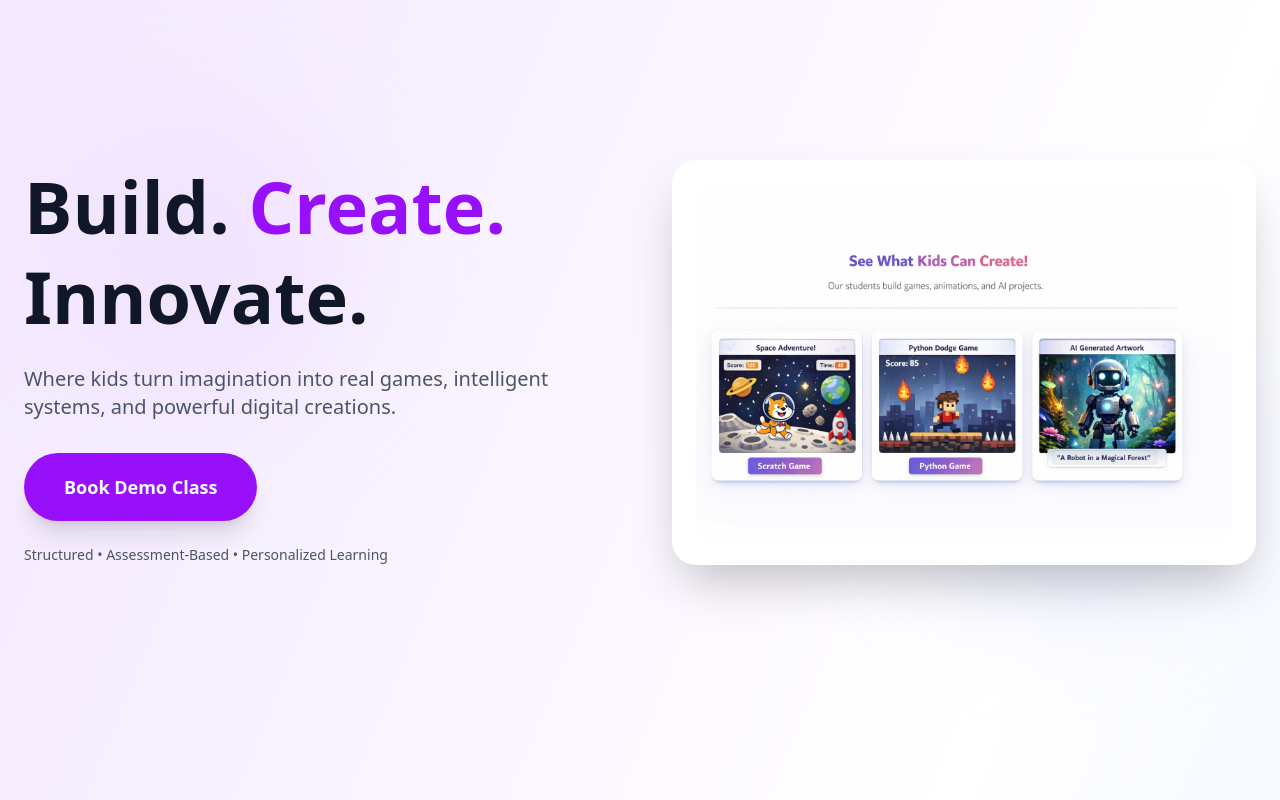
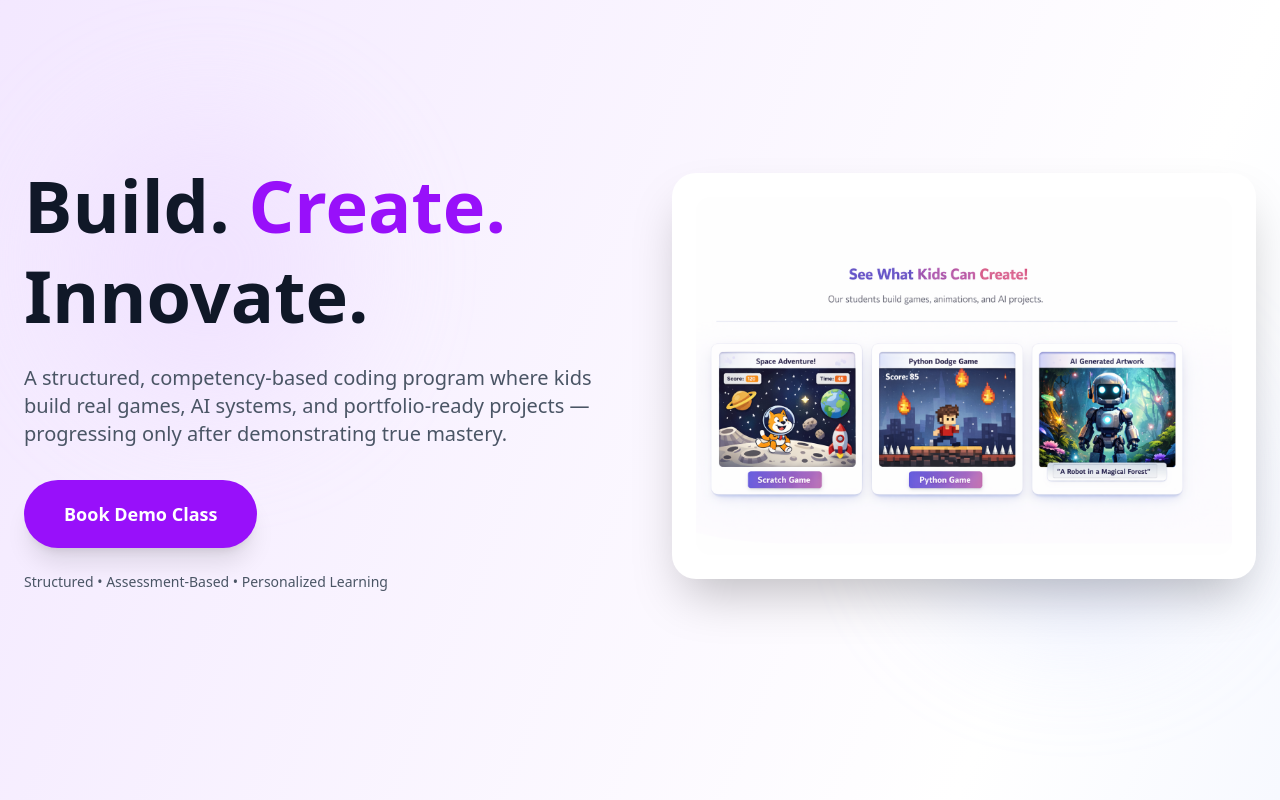
Before and after one commit to srushteesingh/logicleap-platform, a Next.js app: page / in a window 1280 px wide. Shown: the top 800 px of the page. Built offline with nearby package versions, Linux system fonts and the light colour scheme.

Commit message:
Strengthen hero clarity and authority

```diff
--- a/app/page.tsx
+++ b/app/page.tsx
@@ -95,8 +95,9 @@ export default function Home() {
           </h1>
 
           <p className="text-lg md:text-xl text-gray-600 mb-8 max-w-xl">
-            Where kids turn imagination into real games, intelligent systems,
-            and powerful digital creations.
+            A structured, competency-based coding program where kids build real
+            games, AI systems, and portfolio-ready projects — progressing only
+            after demonstrating true mastery.
           </p>
 
           <button className="bg-purple-600 hover:bg-purple-700 text-white px-10 py-5 rounded-full font-semibold text-lg transition duration-300 shadow-xl hover:shadow-purple-400/40">
```
